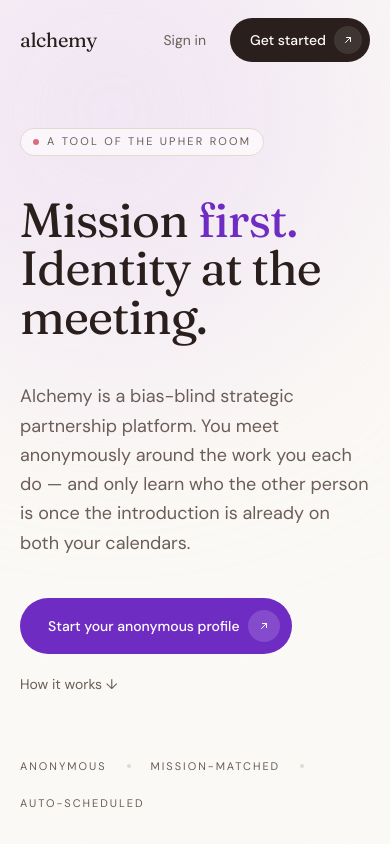
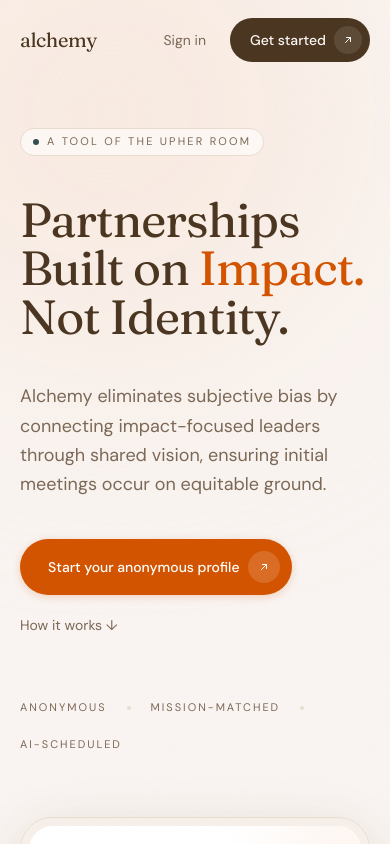
Before and after one commit to theupherroom/Alchemy, a Next.js app: page / in a window 390 px wide. Shown: the top 844 px of the page. Built offline with nearby package versions, Linux system fonts and the light colour scheme; no server answers.

Commit message:
feat: v3 rebrand — burnt orange + espresso + cyan + salmon palette + new landing copy + Our Core section

```diff
--- a/src/app/globals.css
+++ b/src/app/globals.css
@@ -1,47 +1,61 @@
 @import "tailwindcss";
 
 :root {
-  /* —— Brand palette: bolder Alchemy variant, derived from realher.
-   *    The realher origin tokens are preserved in src/styles/theme-legacy.css
-   *    in case we need to revert.
+  /* —— Brand palette: Alchemy v3 (2026-06).
+   *    Burnt orange + espresso brown + cyan + salmon on off-white.
+   *    Replaces the realher purple/rose family. Previous palette saved at
+   *    src/styles/theme-legacy.css if revert is ever needed.
+   *
+   *    Source colors:
+   *      BURNT ORANGE  #D35400 — primary
+   *      ESPRESSO      #4B3621 — ink + dark surfaces
+   *      CYAN          #334E4F — secondary / dark teal
+   *      OFF WHITE     #FBF6F3 — background
+   *      SALMON        #F0C1A3 — primary-bg-strong / accent
    * —— */
-  --background: #ffffff;
-  --foreground: #2a1f1c;
+  --background: #fbf6f3;
+  --foreground: #4b3621;
 
-  --primary: #6f2cc3;
-  --primary-hover: #5a1fa3;
-  --primary-active: #441478;
-  --primary-fg: #3a1e7d;
-  --primary-bg: #e7d4f5;
-  --primary-bg-strong: #d2b4eb;
-  --primary-dk: #1a0d33;
+  --primary: #d35400;
+  --primary-hover: #b14600;
+  --primary-active: #8f3800;
+  --primary-fg: #7a2f00;
+  --primary-bg: #fbe4d5;
+  --primary-bg-strong: #f0c1a3;
+  --primary-dk: #2a1605;
 
-  --secondary: #db6c80;
-  --secondary-hover: #b54761;
-  --secondary-fg: #8a2840;
-  --secondary-bg: #fbd4dd;
+  --secondary: #334e4f;
+  --secondary-hover: #26393a;
+  --secondary-fg: #1f3a3b;
+  --secondary-bg: #d4e1e1;
 
-  /* —— Alchemy editorial extensions (cream surfaces, ink, muted) —— */
-  --cream: #fdfbf7;
-  --cream-deep: #f5efe6;
-  --cream-tint: #f0e7da;
-  --ink: #2a1f1c;
-  --muted: #6b5d58;
-  --border: #e4d9cf;
+  /* Salmon as a dedicated accent for tinted moments (badge backgrounds,
+     gradient washes, eyebrow dots). Distinct from primary-bg-strong even
+     though it's the same hex — kept separate so future tweaks don't
+     accidentally diverge. */
+  --accent: #f0c1a3;
+
+  /* —— Alchemy editorial surface scale —— */
+  --cream: #fbf6f3;
+  --cream-deep: #f4ece5;
+  --cream-tint: #ede0d3;
+  --ink: #4b3621;
+  --muted: #7c6856;
+  --border: #e8dccf;
   --border-strong: #cbb9a5;
   --bronze: #9c6b4f;
 
-  /* —— Semantic (bumped for visibility) —— */
+  /* —— Semantic (tuned to coexist with burnt-orange primary) —— */
   --success: #2f7c4b;
   --success-bg: #d4ecdb;
-  --warning: #b4751d;
-  --warning-bg: #fbe8cc;
-  --error: #a33730;
-  --error-bg: #f7d3d0;
+  --warning: #a86618;
+  --warning-bg: #f7e2c2;
+  --error: #962f3e;
+  --error-bg: #f5d4d9;
 
-  /* —— Elevation: warm shadow only (design.md §4) —— */
-  --shadow-warm: 0 4px 24px rgba(42, 31, 28, 0.08);
-  --shadow-warm-lg: 0 16px 56px rgba(42, 31, 28, 0.12);
+  /* —— Elevation: warm shadow keyed off espresso instead of ink-purple —— */
+  --shadow-warm: 0 4px 24px rgba(75, 54, 33, 0.10);
+  --shadow-warm-lg: 0 16px 56px rgba(75, 54, 33, 0.14);
 }
 
 @theme {
@@ -63,6 +77,8 @@
   --color-secondary-hover: var(--secondary-hover);
   --color-secondary-fg: var(--secondary-fg);
   --color-secondary-bg: var(--secondary-bg);
+
+  --color-accent: var(--accent);
 
   --color-cream: var(--cream);
   --color-cream-deep: var(--cream-deep);
@@ -89,8 +105,8 @@
 
   --shadow-elev: var(--shadow-warm);
   --shadow-elev-lg: var(--shadow-warm-lg);
-  /* Press shadow generates the `shadow-press` utility */
-  --shadow-press: 0 2px 8px rgba(68, 20, 120, 0.18);
+  /* Press shadow generates the `shadow-press` utility — burnt-orange-tinted */
+  --shadow-press: 0 2px 8px rgba(211, 84, 0, 0.22);
 }
 
 @layer base {
--- a/src/app/opengraph-image.tsx
+++ b/src/app/opengraph-image.tsx
@@ -1,11 +1,13 @@
 import { ImageResponse } from "next/og";
 
 // Social share image (Twitter, LinkedIn, iMessage) — 1200x630 per OG spec.
+// v3 palette: off-white background, burnt-orange + salmon ambient washes,
+// espresso headline, cyan dot.
 
 export const size = { width: 1200, height: 630 };
 export const contentType = "image/png";
 export const alt =
-  "alchemy — a bias-blind strategic partnership platform. A tool of The UpHer Room.";
+  "alchemy — partnerships built on impact, not identity. A tool of The UpHer Room.";
 
 export default function OpengraphImage() {
   return new ImageResponse(
@@ -17,13 +19,13 @@
           display: "flex",
           flexDirection: "column",
           justifyContent: "space-between",
-          background: "#fdfbf7",
+          background: "#fbf6f3",
           padding: 72,
           fontFamily: "'Fraunces', 'Times New Roman', Georgia, serif",
           position: "relative",
         }}
       >
-        {/* ambient color washes */}
+        {/* burnt-orange ambient wash, top-left */}
         <div
           style={{
             position: "absolute",
@@ -32,10 +34,11 @@
             width: 520,
             height: 520,
             borderRadius: 9999,
-            background: "rgba(237, 227, 243, 0.6)",
+            background: "rgba(251, 228, 213, 0.85)",
             filter: "blur(120px)",
           }}
         />
+        {/* salmon ambient wash, bottom-right */}
         <div
           style={{
             position: "absolute",
@@ -44,7 +47,7 @@
             width: 520,
             height: 520,
             borderRadius: 9999,
-            background: "rgba(245, 221, 227, 0.7)",
+            background: "rgba(240, 193, 163, 0.7)",
             filter: "blur(120px)",
           }}
         />
@@ -54,7 +57,7 @@
             display: "flex",
             alignItems: "center",
             gap: 16,
-            color: "#21172f",
+            color: "#4b3621",
             fontFamily: "'DM Sans', Helvetica, Arial, sans-serif",
             fontSize: 16,
             letterSpacing: 4,
@@ -67,19 +70,26 @@
               width: 10,
               height: 10,
               borderRadius: 9999,
-              background: "#e6a7b0",
+              background: "#334e4f",
             }}
           />
           A tool of The UpHer Room
         </div>
 
-        <div style={{ display: "flex", flexDirection: "column", gap: 18, zIndex: 1 }}>
+        <div
+          style={{
+            display: "flex",
+            flexDirection: "column",
+            gap: 18,
+            zIndex: 1,
+          }}
+        >
           <div
             style={{
               fontSize: 132,
               lineHeight: 1.0,
               letterSpacing: -3,
-              color: "#21172f",
+              color: "#4b3621",
             }}
           >
             alchemy.
@@ -88,11 +98,12 @@
             style={{
               fontSize: 36,
               lineHeight: 1.15,
-              color: "#2a1f1c",
+              color: "#4b3621",
               maxWidth: 900,
             }}
           >
-            Mission first. Identity at the meeting.
+            Partnerships built on{" "}
+            <span style={{ color: "#d35400" }}>impact.</span> Not identity.
           </div>
         </div>
 
@@ -101,7 +112,7 @@
             display: "flex",
             justifyContent: "space-between",
             alignItems: "center",
-            color: "#6b5d58",
+            color: "#7c6856",
             fontFamily: "'DM Sans', Helvetica, Arial, sans-serif",
             fontSize: 18,
             zIndex: 1,
--- a/src/app/page.tsx
+++ b/src/app/page.tsx
@@ -3,7 +3,6 @@
 import { Grain } from "@/components/landing/Grain";
 import { Reveal } from "@/components/landing/Reveal";
 import { SampleCard } from "@/components/landing/SampleCard";
-import { UpHerRoomSection } from "@/components/landing/UpHerRoomSection";
 import { MarketingFooter } from "@/components/landing/MarketingFooter";
 
 export const dynamic = "force-dynamic";
@@ -18,14 +17,18 @@
     <div className="relative min-h-[100dvh] overflow-x-hidden bg-cream">
       <Grain />
 
-      {/* ambient color washes */}
+      {/* ambient color washes — burnt-orange + salmon + cyan */}
       <div
         aria-hidden="true"
-        className="pointer-events-none absolute -top-32 -left-32 h-[480px] w-[480px] rounded-full bg-primary-bg/50 blur-[120px]"
+        className="pointer-events-none absolute -top-32 -left-32 h-[480px] w-[480px] rounded-full bg-primary-bg/60 blur-[120px]"
       />
       <div
         aria-hidden="true"
-        className="pointer-events-none absolute top-[40%] -right-40 h-[520px] w-[520px] rounded-full bg-secondary-bg/60 blur-[140px]"
+        className="pointer-events-none absolute top-[36%] -right-40 h-[520px] w-[520px] rounded-full bg-accent/40 blur-[140px]"
+      />
+      <div
+        aria-hidden="true"
+        className="pointer-events-none absolute top-[68%] -left-32 h-[420px] w-[420px] rounded-full bg-secondary-bg/60 blur-[140px]"
       />
 
       <div className="relative z-10">
@@ -34,8 +37,9 @@
         <ExchangeSection />
         <HowItWorks />
         <RevealSection />
-        <UpHerRoomSection />
-        <Trust />
+        <BuiltBy />
+        <OurCore />
+        <BuiltFor />
         <FinalCta signedIn={Boolean(user)} />
         <MarketingFooter />
       </div>
@@ -95,18 +99,18 @@
 
         <Reveal delay={80}>
           <h1 className="display text-5xl leading-[1.02] text-ink sm:text-6xl md:text-[5.5rem]">
-            Mission <span className="text-primary">first.</span>
+            Partnerships Built on{" "}
+            <span className="text-primary">Impact.</span>
             <br />
-            Identity at the meeting.
+            Not Identity.
           </h1>
         </Reveal>
 
         <Reveal delay={160}>
           <p className="max-w-lg text-lg leading-relaxed text-muted">
-            Alchemy is a bias-blind strategic partnership platform. You meet
-            anonymously around the work you each do — and only learn who the
-            other person is once the introduction is already on both your
-            calendars.
+            Alchemy eliminates subjective bias by connecting impact-focused
+            leaders through shared vision, ensuring initial meetings occur on
+            equitable ground.
           </p>
         </Reveal>
 
@@ -114,7 +118,7 @@
           <div className="flex flex-wrap items-center gap-5">
             <Link
               href={signedIn ? "/dashboard" : "/signup"}
-              className="group inline-flex items-center gap-2 rounded-full bg-primary py-3 pl-7 pr-3 text-sm font-medium text-white transition-[transform,opacity] active:scale-[0.98] hover:opacity-95"
+              className="group inline-flex items-center gap-2 rounded-full bg-primary py-3 pl-7 pr-3 text-sm font-medium text-white shadow-press transition-[transform,opacity,box-shadow] duration-200 active:scale-[0.98] hover:bg-primary-hover hover:shadow-elev-lg"
             >
               {signedIn ? "Open the app" : "Start your anonymous profile"}
               <span className="flex h-8 w-8 items-center justify-center rounded-full bg-white/15 transition-transform duration-300 ease-[cubic-bezier(0.32,0.72,0,1)] group-hover:translate-x-0.5 group-hover:-translate-y-0.5">
@@ -136,7 +140,7 @@
             <Dot />
             <Mark>Mission-matched</Mark>
             <Dot />
-            <Mark>Auto-scheduled</Mark>
+            <Mark>AI-scheduled</Mark>
           </div>
         </Reveal>
       </div>
@@ -178,19 +182,19 @@
           <div className="space-y-6 md:sticky md:top-32">
             <span className="eyebrow">The exchange</span>
             <h2 className="display text-4xl leading-[1.05] text-ink md:text-6xl">
-              Two missions in conversation.
+              The End of Superficial Partnerships.
             </h2>
             <p className="max-w-md text-base leading-relaxed text-muted">
-              Every profile leads with mission. What you bring, what you need —
-              concrete is better than aspirational. Claude scores each pair on
-              alignment of mission, partnership type, complementarity, and
-              geographic fit. Most pairs don't match. The ones that do tend to
-              matter.
+              The platform helps mission-driven leaders identify compatible
+              partners by prioritising work alignment over credentials or
+              connections. Users create anonymous profiles, review matched
+              opportunities, and reveal identity only after mutual agreement to
+              proceed.
             </p>
             <ul className="space-y-3 pt-4 text-sm text-ink">
               <Bullet>Sector and partnership-type alignment</Bullet>
               <Bullet>Complementary needs and offers</Bullet>
-              <Bullet>Honest scores — 80+ reserved for genuine fit</Bullet>
+              <Bullet>Honest AI scores — 80+ reserved for genuine fit</Bullet>
             </ul>
           </div>
         </Reveal>
@@ -240,31 +244,29 @@
   const steps = [
     {
       n: "01",
-      title: "Sign up with an alias.",
-      body: "Your full name, organisation, and contact details stay private. Other members see Partner Violet-42 — never you.",
+      title: "Register behind an alias.",
+      body: "Members see Partner Violet-42 — not your name, organisation, or photo. All profiles undergo internal verification before matching initiates.",
     },
     {
       n: "02",
       title: "Browse missions, not headshots.",
-      body: "The exchange is mission-first. Filter by sector, partnership type, and reach. Match scores rank pairs by genuine fit.",
+      body: "The system prioritises mission-alignment, using AI to assess genuine compatibility while disregarding titles and organisational logos.",
     },
     {
       n: "03",
-      title: "We book the meeting.",
-      body: "When you both accept, Alchemy reads your free/busy and books a 30-minute intro on Google Meet. You meet — and only then do names appear.",
+      title: "AI handles the logistics.",
+      body: "Upon mutual acceptance, the system reviews calendars, generates introduction emails, and schedules a 30-minute video meeting. Names appear only at meeting start.",
     },
   ];
 
   return (
-    <section
-      id="how-it-works"
-      className="container-site py-24 md:py-32"
-    >
+    <section id="how-it-works" className="container-site py-24 md:py-32">
       <Reveal>
         <div className="max-w-2xl space-y-4 pb-16">
           <span className="eyebrow">How it works</span>
           <h2 className="display text-4xl leading-[1.05] text-ink md:text-6xl">
-            Three steps. No back-and-forth.
+            Three steps. No back-and-forth.{" "}
+            <span className="text-primary">Powered by AI.</span>
           </h2>
         </div>
       </Reveal>
@@ -292,24 +294,26 @@
 
 function RevealSection() {
   return (
-    <section className="border-y border-border/60 bg-primary-dk text-cream">
+    <section className="border-y border-border/60 bg-ink text-cream">
       <div className="container-site py-24 md:py-40">
         <div className="grid gap-12 md:grid-cols-[1fr_auto] md:items-end md:gap-24">
           <Reveal>
             <div className="space-y-8">
               <span className="alias-code inline-flex items-center gap-2 rounded-full border border-cream/15 bg-cream/5 px-3 py-1 text-[11px] uppercase tracking-[0.2em] text-cream/70">
-                <span className="h-1.5 w-1.5 rounded-full bg-secondary" />
+                <span className="h-1.5 w-1.5 rounded-full bg-accent" />
                 The reveal
               </span>
               <h2 className="display text-4xl leading-[1.04] text-cream md:text-7xl">
-                You learn who they are <br />
-                <span className="text-secondary">when you meet.</span>
+                Show up authentically.{" "}
+                <br className="hidden md:inline" />
+                <span className="text-accent">Not rehearsed.</span>
               </h2>
               <p className="max-w-xl text-base leading-relaxed text-cream/70">
-                Not in the directory. Not in the match request. Not in the
-                calendar invite. Not in the intro email. The first time real
-                names appear is in the meeting itself — where the conversation
-                is already aligned and identity stops carrying the weight.
+                Identity remains concealed across all communications —
+                directory listings, match requests, introductions, and calendar
+                invites — preventing pre-meeting research and reducing bias
+                introduction. The first time real names appear is in the
+                meeting itself.
               </p>
             </div>
           </Reveal>
@@ -328,7 +332,96 @@
   );
 }
 
-function Trust() {
+function BuiltBy() {
+  return (
+    <section className="container-site py-24 md:py-32">
+      <Reveal>
+        <div className="grid gap-12 md:grid-cols-[1fr_2fr] md:gap-16">
+          <div className="space-y-3">
+            <span className="eyebrow">Built by</span>
+            <h2 className="display text-3xl leading-[1.1] text-ink md:text-4xl">
+              The UpHer Room Inc.
+            </h2>
+            <a
+              href="https://theupherroom.com"
+              target="_blank"
+              rel="noreferrer"
+              className="inline-flex items-center gap-1.5 pt-3 text-xs text-primary underline-offset-4 hover:underline"
+            >
+              theupherroom.com
+              <ExternalLinkIcon />
+            </a>
+          </div>
+          <p className="text-base leading-relaxed text-muted md:text-lg">
+            The organisation advances leadership development, capacity building,
+            and economic mobility for women, believing influence develops
+            through access, preparation, collaboration, and strategic
+            networking. Alchemy represents their technology initiative making
+            strategic partnership more accessible and mission-centered.
+          </p>
+        </div>
+      </Reveal>
+    </section>
+  );
+}
+
+function OurCore() {
+  const cards = [
+    {
+      title: "Research",
+      body: "Examining barriers, patterns, and opportunities affecting women's access to leadership, capital, collaboration, and economic mobility.",
+    },
+    {
+      title: "Education",
+      body: "Creating learning experiences and programs strengthening women's leadership capacity and sustainability.",
+    },
+    {
+      title: "Technology",
+      body: "Developing digital tools expanding access and creating connection pathways for mission-driven leaders.",
+    },
+  ];
+
+  return (
+    <section className="border-t border-border/60 bg-cream-deep/40 py-24 md:py-32">
+      <div className="container-site">
+        <Reveal>
+          <div className="max-w-2xl space-y-4 pb-16">
+            <span className="eyebrow">The cards</span>
+            <h2 className="display text-4xl leading-[1.05] text-ink md:text-6xl">
+              Our core.
+            </h2>
+            <p className="max-w-md text-base leading-relaxed text-muted">
+              Three pillars that shape The UpHer Room&apos;s work — and the
+              context Alchemy sits inside.
+            </p>
+          </div>
+        </Reveal>
+
+        <div className="grid gap-6 md:grid-cols-3">
+          {cards.map((card, i) => (
+            <Reveal key={card.title} delay={i * 120}>
+              <div className="group h-full rounded-[1.75rem] border border-border bg-white p-2 transition-transform duration-[600ms] ease-[cubic-bezier(0.32,0.72,0,1)] hover:-translate-y-1">
+                <div className="flex h-full flex-col rounded-[calc(1.75rem-0.5rem)] bg-cream p-8 md:min-h-[280px]">
+                  <span className="alias-code text-[10px] uppercase tracking-[0.22em] text-bronze">
+                    0{i + 1} / pillar
+                  </span>
+                  <h3 className="display mt-5 text-3xl leading-tight text-ink md:text-[2rem]">
+                    {card.title}
+                  </h3>
+                  <p className="mt-4 text-sm leading-relaxed text-muted">
+                    {card.body}
+                  </p>
+                </div>
+              </div>
+            </Reveal>
+          ))}
+        </div>
+      </div>
+    </section>
+  );
+}
+
+function BuiltFor() {
   return (
     <section className="container-site py-24 md:py-32">
       <Reveal>
@@ -336,14 +429,15 @@
           <div className="space-y-3">
             <span className="eyebrow">Built for</span>
             <h2 className="display text-3xl leading-[1.1] text-ink md:text-4xl">
-              Mission-driven founders, women-owned first.
+              Every leader driving real change.
             </h2>
           </div>
           <p className="text-base leading-relaxed text-muted md:text-lg">
-            Alchemy is the first product from The UpHer Room Inc., a community
-            for women-owned businesses. Women-owned organisations get first
-            access; the platform is open to any mission-driven founder,
-            entrepreneur, or organisational leader.
+            Alchemy serves mission-focused founders, nonprofit directors,
+            social entrepreneurs, and organisational changemakers. Originating
+            as an innovation project within The UpHer Room, the platform
+            addresses systemic biases limiting exceptional leaders — now
+            accessible to any leader prioritising mission impact.
           </p>
         </div>
       </Reveal>
@@ -356,8 +450,9 @@
     <section className="container-site pb-24 md:pb-32">
       <Reveal>
         <div className="overflow-hidden rounded-[2rem] border border-border bg-cream-deep/60 p-2">
-          <div className="relative rounded-[calc(2rem-0.5rem)] bg-gradient-to-br from-white via-cream to-secondary-bg/40 px-8 py-16 md:px-16 md:py-24">
-            <div className="pointer-events-none absolute -right-20 -top-20 h-72 w-72 rounded-full bg-primary-bg/50 blur-3xl" />
+          <div className="relative rounded-[calc(2rem-0.5rem)] bg-gradient-to-br from-white via-cream to-accent/30 px-8 py-16 md:px-16 md:py-24">
+            <div className="pointer-events-none absolute -right-20 -top-20 h-72 w-72 rounded-full bg-primary-bg/60 blur-3xl" />
+            <div className="pointer-events-none absolute -bottom-24 -left-16 h-64 w-64 rounded-full bg-secondary-bg/50 blur-3xl" />
             <div className="relative max-w-2xl space-y-6">
               <span className="eyebrow">Begin</span>
               <h2 className="display text-4xl leading-[1.05] text-ink md:text-6xl">
@@ -433,3 +528,20 @@
     </svg>
   );
 }
+
+function ExternalLinkIcon() {
+  return (
+    <svg
+      className="h-3 w-3"
+      viewBox="0 0 24 24"
+      fill="none"
+      stroke="currentColor"
+      strokeWidth="2"
+      strokeLinecap="round"
+      strokeLinejoin="round"
+      aria-hidden="true"
+    >
+      <path d="M7 17L17 7M9 7h8v8" />
+    </svg>
+  );
+}
```
Also changed, not shown: src/app/apple-icon.tsx (+4 -4 lines), src/app/icon.tsx (+6 -7 lines).
